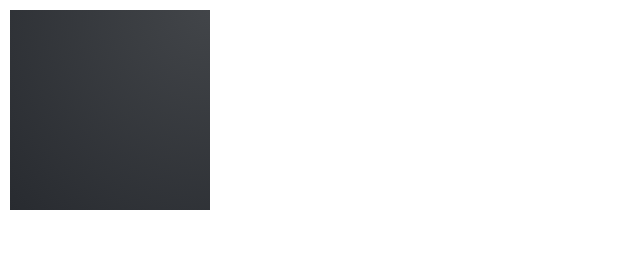
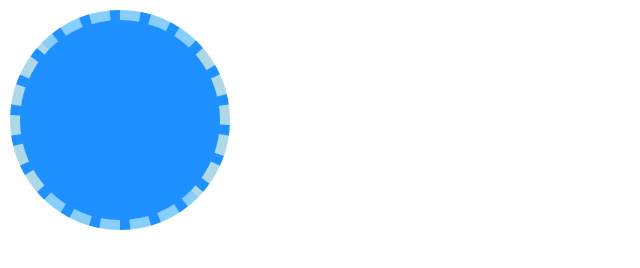
Before and after one commit to walidakhras2226/html-css-notes, a plain HTML site: page part-1/index.html in a window 1280 px wide. Shown: the whole page, without its empty margins (0-640 px from the left). Drawn offline with Linux system fonts and the light colour scheme.

Commit message:
CSS Borders

```diff
--- a/part-1/css/styles.css
+++ b/part-1/css/styles.css
@@ -5,8 +5,10 @@ body {
 .box {
   width: 200px;
   height: 200px;
-  background: linear-gradient(45deg, dodgerblue,crimson 80%);
-  background: radial-gradient(circle at top right, #424549, #282b30);
+  background: dodgerblue;
+  border: 10px dashed royalblue;
+  border-width: 10px 10px 10px 10px; /* Top, Right, Bottom, Left */
+  border-style: dashed dashed dashed dashed; /* Top, Right, Bottom, Left */
+  border-color: lightskyblue lightblue lightskyblue lightblue; /* Top, Right, Bottom, Left */
+  border-radius: 50%;
 }
-
-/* cssgradient.io is a good tool to build gradients */
```
